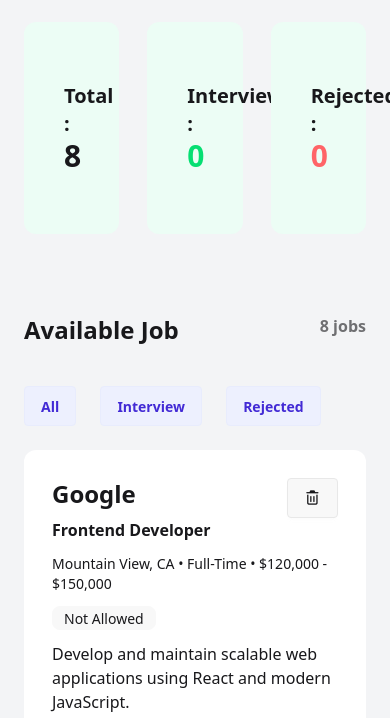
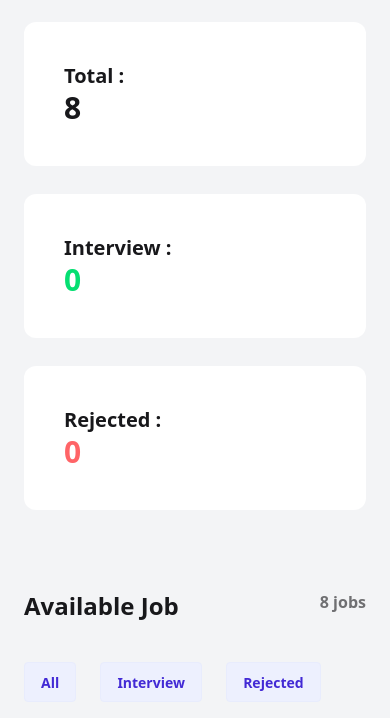
Before and after one commit to nahidul31/assignment-4-job-tracker, a plain HTML site: page index.html in a window 390 px wide. Shown: the part 126-844 px from the top of the page. Drawn offline with nearby package versions, Linux system fonts and the light colour scheme.

Commit message:
make responsive

```diff
--- a/index.html
+++ b/index.html
@@ -17,18 +17,18 @@
 <body class="container bg-gray-100 mx-auto pt-10 px-6">
     <header>
         <h1 class="text-4xl font-bold">Job Application Traker </h1>
-        <div class="grid grid-cols-3 gap-7">
-            <div class="bg-emerald-50 px-10 py-15 rounded-xl mt-7">
+        <div class="grid gap sm:grid-cols-3  sm:gap-7 ">
+            <div class=" px-10 bg-white  py-10 rounded-xl mt-7">
                 <h1 class="text-xl font-semibold">Total :</h1>
                 <p id="Total-job" class="text-3xl font-bold">0</p>
             </div>
 
-            <div class="bg-emerald-50 px-10 py-15 rounded-xl mt-7">
+            <div class=" px-10 bg-white py-10 rounded-xl mt-7">
                 <h1 class="text-xl font-semibold">Interview :</h1>
                 <p id="interview-count" class="text-3xl font-bold text-green-400">0</p>
             </div>
 
-            <div class="bg-emerald-50 px-10 py-15 rounded-xl mt-7">
+            <div class=" px-10 bg-white  py-10 rounded-xl mt-7">
                 <h1 class="text-xl font-semibold">Rejected :</h1>
                 <p id="rejected-count" class="text-3xl font-bold text-red-400">0</p>
             </div>
```
